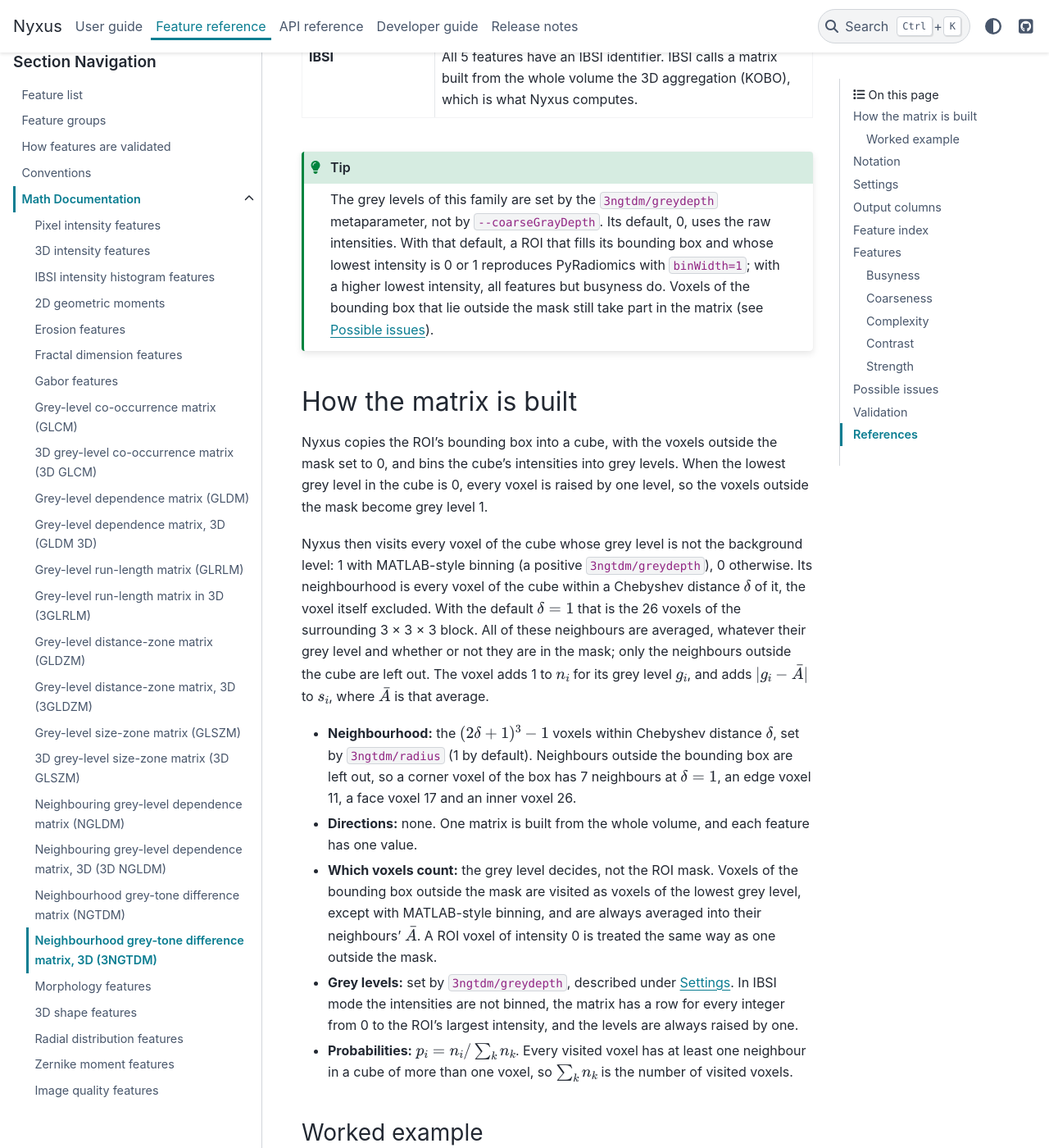
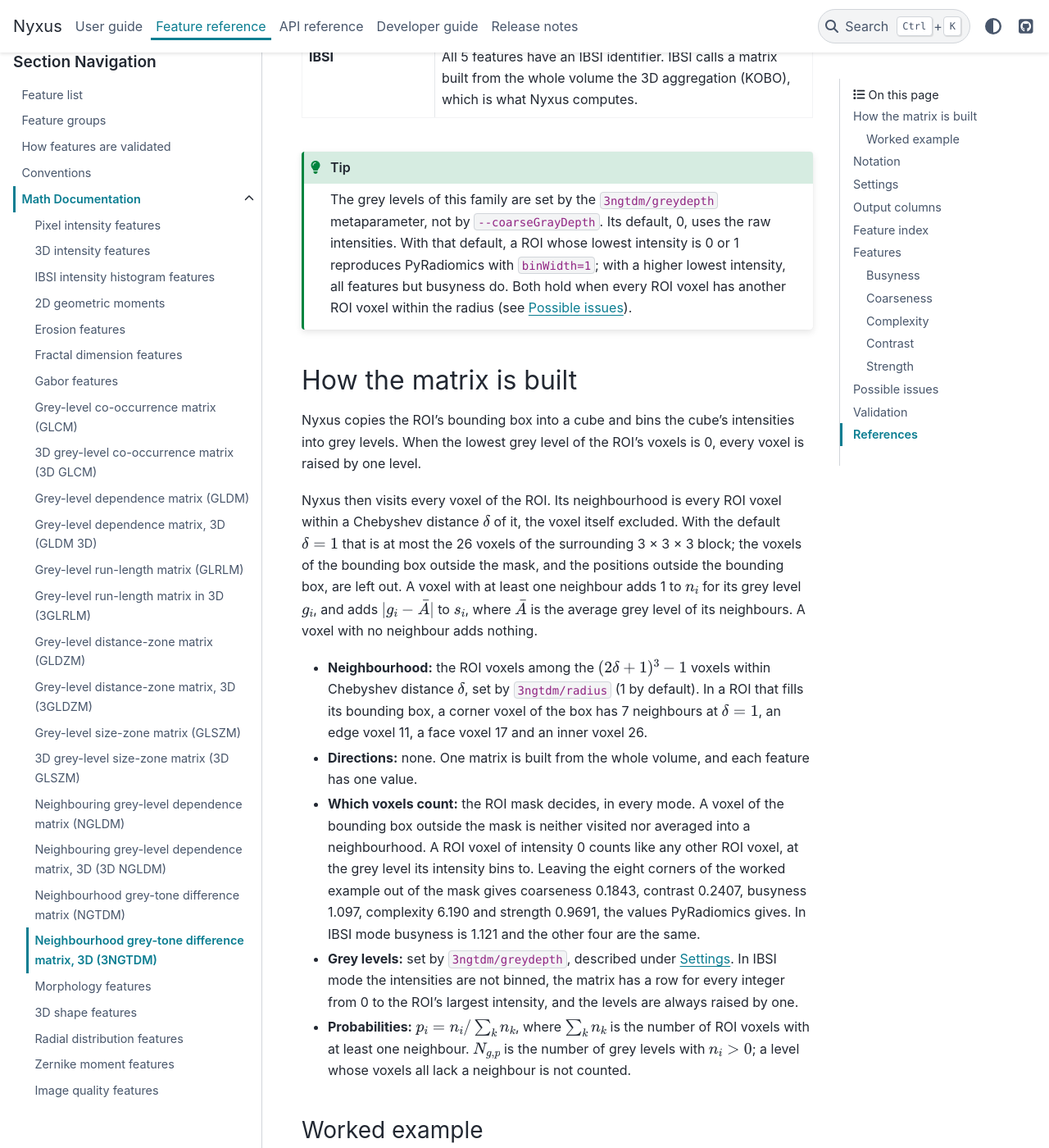
Before and after one commit to PolusAI/nyxus, a Sphinx documentation site: the page built from docs/source/Math/f_ngtdm_3d.rst, in a window 1280 px wide and 1400 px high, scrolled down 754 px. Shown: the whole window at 82% size. Built offline with Sphinx 7.4.7 and the PyData theme 0.15.4, drawn with Linux system fonts in a browser that asks for light colours; some of the changed text lies outside the part shown.

Commit message:
docs(3d ngtdm): describe the neighbourhood confined to the ROI
The 3D NGTDM page, its worked-example script, the family description and
the masking table in the conventions page describe a matrix built over
the ROI: every ROI voxel is a centre, its neighbours are the ROI voxels
within the radius, the voxels of the bounding box outside the mask take
no part in any mode, a ROI voxel of intensity 0 counts like any other,
and a voxel with no ROI neighbour is left out of the matrix and of Ngp.

The example pins the values the page quotes for the worked example with
its eight corners left out of the mask, which equal PyRadiomics', and
holds a constant ROI to the substitute whether or not it fills its
bounding box. The Validation section names the ball phantom and the MIRP
reference for a voxel with no ROI neighbour. The feature index and the
feature list are regenerated from the registry.

```diff
--- a/docs/feature_descriptions.toml
+++ b/docs/feature_descriptions.toml
@@ -24,7 +24,7 @@ glszm_3d = "A zone is a 26-connected group of voxels sharing one grey level, and
 gldm_3d = "A voxel's dependence is one plus the number of its 26 neighbours in the bounding box that have exactly the same grey level, and the matrix counts ROI voxels by grey level and dependence. The family has no directions, so each code is one value per ROI. Grey levels are binned to the 3gldm/greydepth metaparameter, which defaults to 0 (no binning, raw intensities) rather than following --coarseGrayDepth; --ibsi also uses the raw intensities."
 gldzm_3d = "A zone is a 26-connected group of ROI voxels sharing one grey level, and its distance is the smallest city-block distance of any of its voxels to the nearest voxel outside the ROI, with surface voxels at distance 1. The matrix counts zones by grey level and distance; each code is one value per ROI. Grey levels come from --coarseGrayDepth binning, or are the raw intensities under --ibsi."
 ngldm_3d = "Every ROI voxel is a neighbourhood centre whose dependence count is one plus the number of its 26 neighbours inside the ROI with the same grey level; the matrix counts centres by grey level and dependence count. Each code is one value per ROI. Grey levels come from scaling the range 0 to the ROI maximum by --coarseGrayDepth and truncating (levels 0 to --coarseGrayDepth), or are the raw intensities under --ibsi."
-ngtdm_3d = "For each voxel of the bounding box the matrix accumulates the absolute difference between its grey level and the average grey level of the voxels within the 3ngtdm/radius Chebyshev distance (default 1, the 26 neighbours) in the bounding box, grouped by grey level, together with the probability of each grey level. Each code is one value per ROI. Grey levels are binned to the 3ngtdm/greydepth metaparameter, which defaults to 0 (no binning, raw intensities) rather than following --coarseGrayDepth; --ibsi also uses the raw intensities. With the default 3ngtdm/greydepth of 0, and under --ibsi, the background voxels of the bounding box are centres too and form their own grey level; with a positive greydepth they are skipped."
+ngtdm_3d = "For each ROI voxel the matrix accumulates the absolute difference between its grey level and the average grey level of the ROI voxels within the 3ngtdm/radius Chebyshev distance (default 1, at most 26 neighbours), grouped by grey level, together with the probability of each grey level. Each code is one value per ROI. Grey levels are binned to the 3ngtdm/greydepth metaparameter, which defaults to 0 (no binning, raw intensities) rather than following --coarseGrayDepth; --ibsi also uses the raw intensities. Voxels of the bounding box outside the mask are neither centres nor neighbours, in every mode, and a ROI voxel with no ROI neighbour is left out."
 image_quality = "2D features computed on each ROI's bounding box with pixels outside the ROI set to 0."
 
 [intensity]
--- a/docs/source/Math/f_ngtdm_3d.rst
+++ b/docs/source/Math/f_ngtdm_3d.rst
@@ -28,43 +28,43 @@ the :doc:`2D NGTDM page <f_ngtdm>`; this page covers what is specific to volumes
 .. tip::
 
    The grey levels of this family are set by the ``3ngtdm/greydepth`` metaparameter, not by
-   ``--coarseGrayDepth``. Its default, 0, uses the raw intensities. With that default, a ROI that
-   fills its bounding box and whose lowest intensity is 0 or 1 reproduces PyRadiomics with
-   ``binWidth=1``; with a higher lowest intensity, all features but busyness do. Voxels of the
-   bounding box that lie outside the mask still take part in the matrix (see
-   :ref:`ngtdm-3d-possible-issues`).
+   ``--coarseGrayDepth``. Its default, 0, uses the raw intensities. With that default, a ROI whose
+   lowest intensity is 0 or 1 reproduces PyRadiomics with ``binWidth=1``; with a higher lowest
+   intensity, all features but busyness do. Both hold when every ROI voxel has another ROI voxel
+   within the radius (see :ref:`ngtdm-3d-possible-issues`).
 
 
 How the matrix is built
 -----------------------
 
-Nyxus copies the ROI's bounding box into a cube, with the voxels outside the mask set to 0, and bins
-the cube's intensities into grey levels. When the lowest grey level in the cube is 0, every voxel is
-raised by one level, so the voxels outside the mask become grey level 1.
+Nyxus copies the ROI's bounding box into a cube and bins the cube's intensities into grey levels.
+When the lowest grey level of the ROI's voxels is 0, every voxel is raised by one level.
 
-Nyxus then visits every voxel of the cube whose grey level is not the background level: 1 with
-MATLAB-style binning (a positive ``3ngtdm/greydepth``), 0 otherwise. Its neighbourhood is every
-voxel of the cube within a Chebyshev distance :math:`\delta` of it, the voxel itself excluded. With
-the default :math:`\delta = 1` that is the 26 voxels of the surrounding 3 × 3 × 3 block. All of
-these neighbours are averaged, whatever their grey level and whether or not they are in the mask;
-only the neighbours outside the cube are left out. The voxel adds 1 to :math:`n_i` for its grey
-level :math:`g_i`, and adds :math:`|g_i - \bar{A}|` to :math:`s_i`, where :math:`\bar{A}` is that
-average.
+Nyxus then visits every voxel of the ROI. Its neighbourhood is every ROI voxel within a Chebyshev
+distance :math:`\delta` of it, the voxel itself excluded. With the default :math:`\delta = 1` that is
+at most the 26 voxels of the surrounding 3 × 3 × 3 block; the voxels of the bounding box outside the
+mask, and the positions outside the bounding box, are left out. A voxel with at least one neighbour
+adds 1 to :math:`n_i` for its grey level :math:`g_i`, and adds :math:`|g_i - \bar{A}|` to
+:math:`s_i`, where :math:`\bar{A}` is the average grey level of its neighbours. A voxel with no
+neighbour adds nothing.
 
-- **Neighbourhood:** the :math:`(2\delta+1)^3 - 1` voxels within Chebyshev distance :math:`\delta`,
-  set by ``3ngtdm/radius`` (1 by default). Neighbours outside the bounding box are left out, so a
-  corner voxel of the box has 7 neighbours at :math:`\delta = 1`, an edge voxel 11, a face voxel 17
-  and an inner voxel 26.
+- **Neighbourhood:** the ROI voxels among the :math:`(2\delta+1)^3 - 1` voxels within Chebyshev
+  distance :math:`\delta`, set by ``3ngtdm/radius`` (1 by default). In a ROI that fills its bounding
+  box, a corner voxel of the box has 7 neighbours at :math:`\delta = 1`, an edge voxel 11, a face
+  voxel 17 and an inner voxel 26.
 - **Directions:** none. One matrix is built from the whole volume, and each feature has one value.
-- **Which voxels count:** the grey level decides, not the ROI mask. Voxels of the bounding box
-  outside the mask are visited as voxels of the lowest grey level, except with MATLAB-style binning,
-  and are always averaged into their neighbours' :math:`\bar{A}`. A ROI voxel of intensity 0 is
-  treated the same way as one outside the mask.
+- **Which voxels count:** the ROI mask decides, in every mode. A voxel of the bounding box outside
+  the mask is neither visited nor averaged into a neighbourhood. A ROI voxel of intensity 0 counts
+  like any other ROI voxel, at the grey level its intensity bins to. Leaving the eight corners of
+  the worked example out of the mask gives coarseness 0.1843, contrast 0.2407, busyness 1.097,
+  complexity 6.190 and strength 0.9691, the values PyRadiomics gives. In IBSI mode busyness is
+  1.121 and the other four are the same.
 - **Grey levels:** set by ``3ngtdm/greydepth``, described under `Settings`_. In IBSI mode the
   intensities are not binned, the matrix has a row for every integer from 0 to the ROI's largest
   intensity, and the levels are always raised by one.
-- **Probabilities:** :math:`p_i = n_i / \sum_k n_k`. Every visited voxel has at least one neighbour
-  in a cube of more than one voxel, so :math:`\sum_k n_k` is the number of visited voxels.
+- **Probabilities:** :math:`p_i = n_i / \sum_k n_k`, where :math:`\sum_k n_k` is the number of ROI
+  voxels with at least one neighbour. :math:`N_{g,p}` is the number of grey levels with
+  :math:`n_i > 0`; a level whose voxels all lack a neighbour is not counted.
 
 
 Worked example
@@ -136,20 +136,17 @@ differences are:
    * - Symbol
      - Meaning
    * - :math:`g_i`
-     - Grey level of row :math:`i`, after the raise by one when the cube's lowest level is 0. In IBSI
+     - Grey level of row :math:`i`, after the raise by one when the ROI's lowest level is 0. In IBSI
        mode this is always the intensity plus one.
    * - :math:`\bar{A}`
-     - Mean grey level of all the voxels of the cube within distance :math:`\delta`, in the mask or
-       not.
+     - Mean grey level of the ROI voxels within distance :math:`\delta`.
    * - :math:`n_i`
-     - Number of visited voxels of grey level :math:`g_i`, including voxels of the bounding box
-       outside the mask.
+     - Number of ROI voxels of grey level :math:`g_i` that have at least one neighbour.
    * - :math:`N_{v,p}`
-     - Number of visited voxels whose :math:`\bar{A}` is positive, which is every visited voxel.
-       Complexity divides by it.
+     - Number of ROI voxels with a neighbour whose :math:`\bar{A}` is positive, which is every ROI
+       voxel with a neighbour. Complexity divides by it.
    * - :math:`N_{g,p}`
-     - Number of distinct grey levels in the cube, the level of the voxels outside the mask
-       included.
+     - Number of grey levels with :math:`n_i > 0`.
 
 Sums over :math:`i` and :math:`j` run over the rows of the matrix. Rows with :math:`p_i = 0` add
 nothing. Every feature uses the grey level :math:`g_i`, never the row position.
@@ -170,7 +167,7 @@ Settings
      - not available
      - ``set_metaparam("3ngtdm/greydepth=N")``
      - 0 (default): no binning, the grey levels are the intensities. Positive: :math:`N` MATLAB-style
-       bins from 0 to the ROI maximum, with intensity 0 as level 1, the background level. Negative:
+       bins from 0 to the ROI maximum, with intensity 0 as level 1. Negative:
        :math:`|N|` PyRadiomics-style bins over the ROI's range, with intensity 0 as level 0.
    * - Distance
      - not available
@@ -240,7 +237,7 @@ Coarseness
 :Code: ``3NGTDM_COARSENESS``
 :Range: :math:`(0, \infty)`, inverse grey levels
 
-Defined as :ref:`NGTDM_COARSENESS <feature-ngtdm-coarseness>`. When every visited voxel equals its
+Defined as :ref:`NGTDM_COARSENESS <feature-ngtdm-coarseness>`. When every ROI voxel equals its
 neighbourhood average the division gives infinity and the output is the ``--noval`` substitute,
 0 by default (``-0.0`` in Arrow and Parquet files; see :ref:`conventions-missing`), where IBSI
 defines :math:`10^6`.
@@ -255,7 +252,7 @@ Complexity
 :Range: :math:`[0, \infty)`, squared grey levels
 
 Defined as :ref:`NGTDM_COMPLEXITY <feature-ngtdm-complexity>`, with :math:`N_{v,p}` the number of
-visited voxels.
+ROI voxels with a neighbour.
 
 
 .. _feature-3ngtdm-contrast:
@@ -267,8 +264,7 @@ Contrast
 :Range: :math:`[0, \infty)`, cubed grey levels
 
 Defined as :ref:`NGTDM_CONTRAST <feature-ngtdm-contrast>`, with :math:`N_{g,p}` the number of
-distinct grey levels in the bounding box. When the box holds voxels outside the mask, their level
-is one of them.
+grey levels with :math:`n_i > 0`.
 
 
 .. _feature-3ngtdm-strength:
@@ -289,22 +285,12 @@ and Parquet files).
 Possible issues
 ---------------
 
-Voxels outside the mask take part
-   IBSI and PyRadiomics use only ROI voxels, as centres and as neighbours. Nyxus uses the whole
-   bounding box. With the default settings and in IBSI mode the voxels outside the mask become grey
-   level 1: they are visited as voxels of that level, are counted in :math:`N_{g,p}`, and are
-   averaged into their neighbours' :math:`\bar{A}`. Leaving the eight corners of the worked example
-   out of the mask gives coarseness 0.1015, contrast 0.3376, busyness 1.663, complexity 15.68 and
-   strength 1.024 in both modes. PyRadiomics gives 0.1843, 0.2407, 1.097, 6.190 and 0.9691. With
-   MATLAB-style binning those voxels are not visited, since level 1 is the background level, but
-   they are still averaged into the neighbourhoods. ROIs that fill their bounding box are not
-   affected.
-
-ROI voxels of intensity 0
-   A ROI voxel of intensity 0 cannot be told apart from a voxel outside the mask. In IBSI mode and
-   with the default settings it becomes grey level 1 and is counted. With MATLAB-style binning it
-   is level 1, the background level, and is not visited; so are ROI voxels below
-   :math:`x_{\max} / N`.
+A ROI voxel with no ROI neighbour
+   IBSI leaves such a voxel out, and so does Nyxus: it is in no row of the matrix and counts towards
+   neither :math:`n_i` nor :math:`N_{g,p}`. PyRadiomics keeps it as a row with :math:`s_i = 0`, so a
+   ROI holding one gives different values for all five features in the two tools. A ROI none of
+   whose voxels has a ROI neighbour has an empty matrix, and every feature returns the ``--noval``
+   substitute.
 
 Grey-level values depend on the binning
    Every feature except busyness scales with the grey-level spacing. On the worked example
@@ -319,19 +305,16 @@ The neighbourhood radius
    ``distances=[1, 2]``, not ``[2]``, which names one shell only.
 
 Constant ROI
-   When all of a ROI's voxels have one intensity and the ROI fills its bounding box, the binned
-   volume has a single grey level. With the default settings, MATLAB-style and PyRadiomics-style
+   When all of a ROI's voxels have one intensity, the ROI has a single grey level, whether or not
+   it fills its bounding box. With the default settings, MATLAB-style and PyRadiomics-style
    binning, every feature returns the ``--noval`` substitute (0 by default). In IBSI mode the
    matrix is built, since its rows run from 0 to the intensity; coarseness and strength return the
    ``--noval`` substitute (``-0.0`` in Arrow and Parquet files) and the other three return 0. IBSI
-   gives :math:`10^6` for coarseness. A constant ROI that does not fill its bounding box gains the
-   voxels outside the mask as a second level, and its features are computed: a constant
-   3 × 3 × 3 block of intensity 7 without its eight corners gives coarseness 0.02793, contrast 31.52, busyness
-   3.357, complexity 18.57 and strength 1.176.
+   gives :math:`10^6` for coarseness.
 
 A single-voxel ROI
-   The voxel has no neighbour and the matrix has one level, so every feature returns the
-   ``--noval`` substitute.
+   The voxel has no neighbour, so the matrix is empty and every feature returns the ``--noval``
+   substitute.
 
 Run time with large intensities in IBSI mode
    In IBSI mode the matrix has one row per integer from 0 to the ROI's largest intensity, and
@@ -344,14 +327,17 @@ Run time with large intensities in IBSI mode
 Validation
 ----------
 
-The test suite checks every 3D NGTDM feature against PyRadiomics 3.0.1 on a 4 × 4 × 3 phantom whose
-ROI fills its bounding box, with ``3ngtdm/greydepth=0`` and PyRadiomics' ``binWidth=1``, at
-``3ngtdm/radius`` 1 and 2. All five agree to a relative 10\ :sup:`-9`, with no difference measured,
-and the matrix itself (:math:`n_i`, :math:`p_i`, :math:`s_i` for each grey level) is checked
-against PyRadiomics' too. Neither configuration has voxels outside the mask or uses binning, so the
-behaviour described under `Possible issues`_ is not compared with a reference tool. MATLAB-style
-binning is covered by regression tests only. Every Nyxus feature value quoted on this page is
-pinned by the worked-example script; the PyRadiomics values and the run times are not.
+The test suite checks every 3D NGTDM feature against PyRadiomics 3.0.1, with
+``3ngtdm/greydepth=0`` and PyRadiomics' ``binWidth=1``, on two phantoms: a 4 × 4 × 3 ROI that fills
+its bounding box, at ``3ngtdm/radius`` 1 and 2, and a ball that fills about a third of its bounding
+box and holds 18 voxels of intensity 0. All five agree to a relative 10\ :sup:`-9`, with differences
+of at most 3 × 10\ :sup:`-16`, and the matrix itself (:math:`n_i`, :math:`p_i`, :math:`s_i` for
+each grey level) is checked against PyRadiomics' too. A ROI holding a voxel with no ROI neighbour
+is checked against MIRP 2.6.0 instead, to the same tolerance, since PyRadiomics keeps that voxel
+(see `Possible issues`_). The out-of-core path is held to the same references. MATLAB-style binning
+is covered by regression tests only, and IBSI mode is not compared with a reference tool. Every
+Nyxus feature value quoted on this page is pinned by the worked-example script; the PyRadiomics
+values and the run times are not.
 
 
 References
```
Also changed, not shown: docs/examples/ngtdm_3d_worked_example.py (+14 -18 lines), docs/source/Math/ngtdm_3d_index.inc (+5 -5 lines), docs/source/conventions.rst (+7 -9 lines), docs/source/featurelist.rst (+6 -6 lines).
